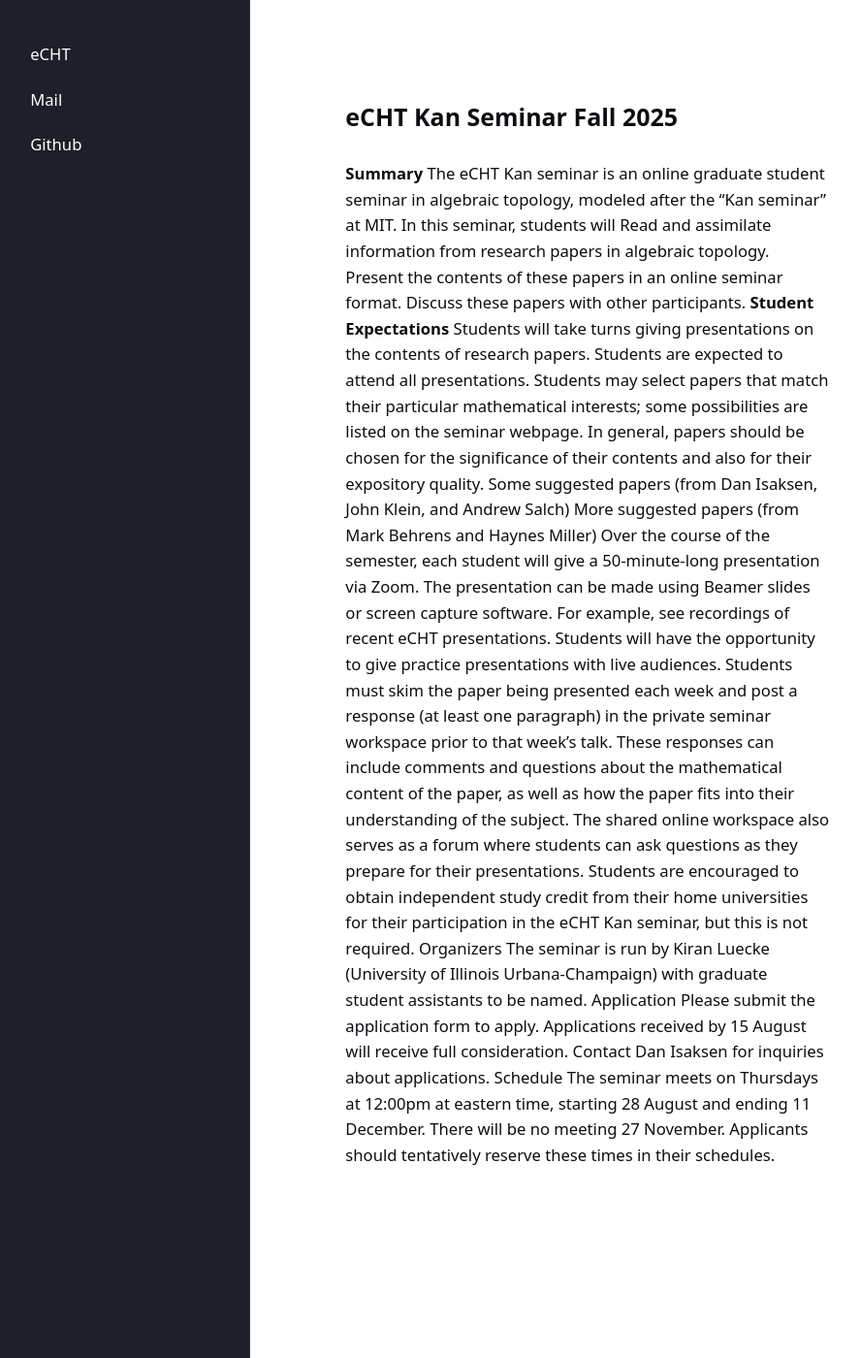
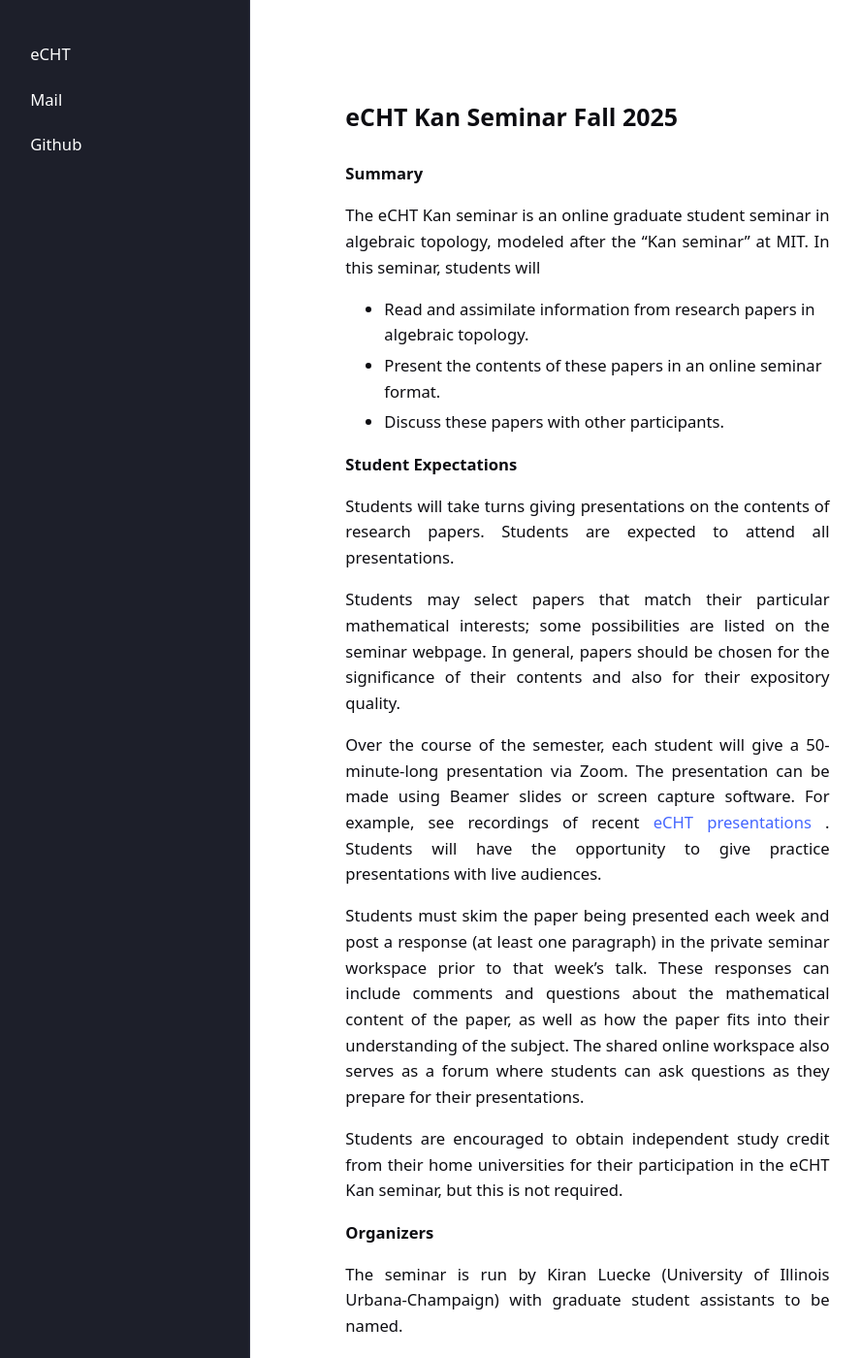
Before and after one commit to eCHTorc/eCHTorc.github.io, a Jekyll site: the page built from echt-reading-seminars/echt-kan-seminar-fall-25.html, in a window 1280 px wide and 1400 px high. Shown: the whole window at 97% size, without its empty margins (43-931 px from the left). Built offline with Jekyll 4.4.1, drawn with Linux system fonts in a browser that asks for light colours; some of the changed text lies outside the part shown.

Commit message:
Update echt-kan-seminar-fall-25.html

```diff
--- a/echt-reading-seminars/echt-kan-seminar-fall-25.html
+++ b/echt-reading-seminars/echt-kan-seminar-fall-25.html
@@ -14,35 +14,58 @@ layout: page
 
 <strong> Summary </strong>
 
+<p>
 The eCHT Kan seminar is an online graduate student seminar in algebraic topology, modeled after the “Kan seminar” at MIT. In this seminar, students will
+</p>
 
-Read and assimilate information from research papers in algebraic topology.
-Present the contents of these papers in an online seminar format.
-Discuss these papers with other participants.
+<ul>
+<li> Read and assimilate information from research papers in algebraic topology. </li>
+<li> Present the contents of these papers in an online seminar format. </li>
+<li> Discuss these papers with other participants. </li>
+</ul>
 
 <strong> Student Expectations </strong>
 
+<p>
 Students will take turns giving presentations on the contents of research papers. Students are expected to attend all presentations.
+</p>
 
+<p>
 Students may select papers that match their particular mathematical interests; some possibilities are listed on the seminar webpage. In general, papers should be chosen for the significance of their contents and also for their expository quality.
+</p>
 
-Some suggested papers (from Dan Isaksen, John Klein, and Andrew Salch)
-More suggested papers (from Mark Behrens and Haynes Miller)
+<p>
+Over the course of the semester, each student will give a 50-minute-long presentation via Zoom. The presentation can be made using Beamer slides or screen capture software. For example, see recordings of recent <a href="https://www.youtube.com/user/dcisaksen/videos"> eCHT presentations </a>. Students will have the opportunity to give practice presentations with live audiences.
+</p>
 
-Over the course of the semester, each student will give a 50-minute-long presentation via Zoom. The presentation can be made using Beamer slides or screen capture software. For example, see recordings of recent eCHT presentations. Students will have the opportunity to give practice presentations with live audiences.
+<p>
+Students must skim the paper being presented each week and post a response (at least one paragraph) in the private seminar workspace prior to that week’s talk. These responses can include comments and questions about the mathematical content of the paper, as well as how the paper fits into their understanding of the subject. The shared online workspace also serves as a forum where students can ask questions as they prepare for their presentations.
+</p>
 
-Students must skim the paper being presented each week and post a response (at least one paragraph) in the private seminar workspace prior to that week’s talk. These responses can include comments and questions about the mathematical content of the paper, as well as how the paper fits into their understanding of the subject. The shared online workspace also serves as a forum where students can ask questions as they prepare for their presentations.
+<p>
+Students are encouraged to obtain independent study credit from their home universities for their participation in the eCHT Kan seminar, but this is not required.
+</p>
 
-Students are encouraged to obtain independent study credit from their home universities for their participation in the eCHT Kan seminar, but this is not required.
+<p>
+<strong> Organizers </strong>
+</p>
 
-Organizers
+<p>
+The seminar is run by Kiran Luecke (University of Illinois Urbana-Champaign) with graduate student assistants to be named.
+</p>
 
-The seminar is run by Kiran Luecke (University of Illinois Urbana-Champaign) with graduate student assistants to be named.
+<p>
+<strong> Application </strong>
+</p>
 
-Application
+<p>
+Please submit the application form to apply. Applications received by 15 August will receive full consideration. Contact Dan Isaksen for inquiries about applications.
+</p>
 
-Please submit the application form to apply. Applications received by 15 August will receive full consideration. Contact Dan Isaksen for inquiries about applications.
+<p>
+<strong> Schedule </strong>
+</p>
 
-Schedule
-
+<p>
 The seminar meets on Thursdays at 12:00pm at eastern time, starting 28 August and ending 11 December. There will be no meeting 27 November. Applicants should tentatively reserve these times in their schedules.
+</p>
```
